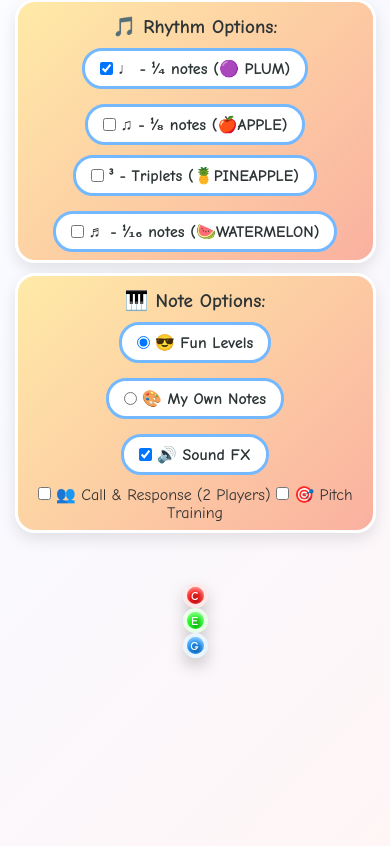
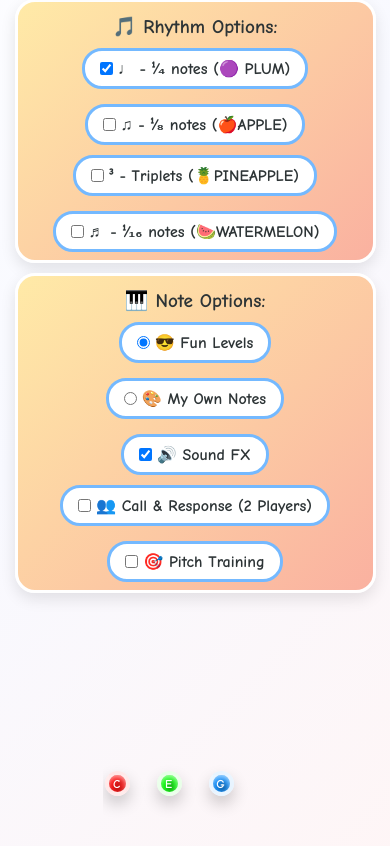
Before and after one commit to jiffykit/copycat, a plain HTML site: page index.html in a window 390 px wide. Shown: the part 378-1224 px from the top of the page. Drawn offline with Linux system fonts and the light colour scheme.

Commit message:
Add files via upload

```diff
--- a/style.css
+++ b/style.css
@@ -113,6 +113,7 @@ body {
 
 .rhythm-toggles,
 .scale-options,
+.game-mode-options,
 .note-toggles {
     display: flex;
     justify-content: center;
@@ -122,6 +123,7 @@ body {
 
 .rhythm-toggles label,
 .scale-options label,
+.game-mode-options label,
 .note-toggles label {
     display: flex;
     align-items: center;
@@ -139,6 +141,7 @@ body {
 
 .rhythm-toggles label:hover,
 .scale-options label:hover,
+.game-mode-options label:hover,
 .note-toggles label:hover {
     background: #74b9ff;
     color: white;
@@ -147,6 +150,7 @@ body {
 
 .rhythm-toggles input,
 .scale-options input,
+.game-mode-options input,
 .note-toggles input {
     margin: 0;
     cursor: pointer;
@@ -247,7 +251,7 @@ body {
     margin-bottom: 20px;
 }
 
-.clock-container {
+.notes-container {
     position: relative;
     width: 400px;
     height: 180px;
@@ -255,7 +259,7 @@ body {
     transition: all 0.5s ease;
 }
 
-.clock-container.linear-layout {
+.notes-container.linear-layout {
     display: grid;
     grid-template-rows: 60px 90px;
     grid-template-columns: repeat(14, 1fr);
@@ -350,7 +354,7 @@ body {
     overflow: visible;
 }
 
-.clock-container.circular-layout {
+.notes-container.circular-layout {
     width: 400px;
     height: 400px;
 }
@@ -550,12 +554,12 @@ body {
         padding: 10px;
     }
 
-    .clock-container {
+    .notes-container {
         width: 320px;
         height: 320px;
     }
 
-    .clock-container.linear-layout {
+    .notes-container.linear-layout {
         max-width: 95%;
         gap: 3px;
         padding: 5px;
@@ -608,12 +612,12 @@ body {
         padding: 8px;
     }
 
-    .clock-container {
+    .notes-container {
         width: 280px;
         height: 280px;
     }
 
-    .clock-container.linear-layout {
+    .notes-container.linear-layout {
         max-width: 95%;
         gap: 1px;
         padding: 2px;
```
